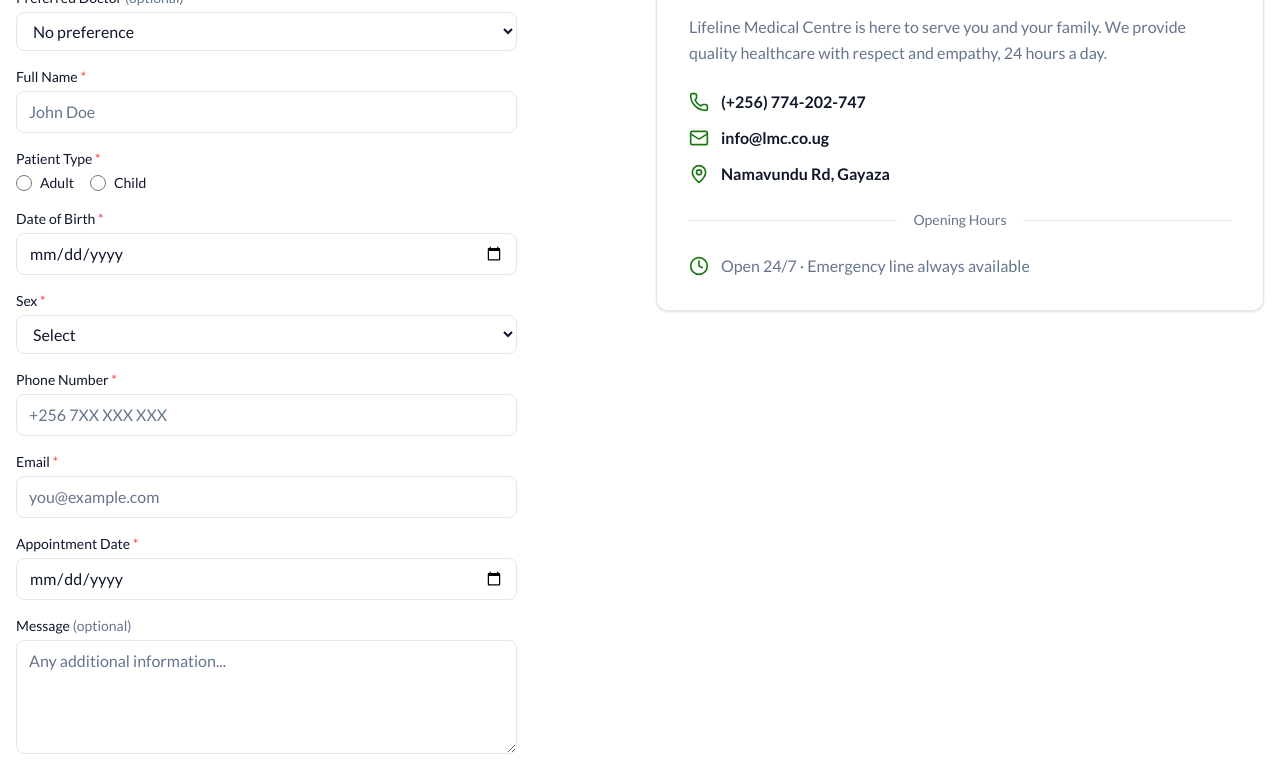
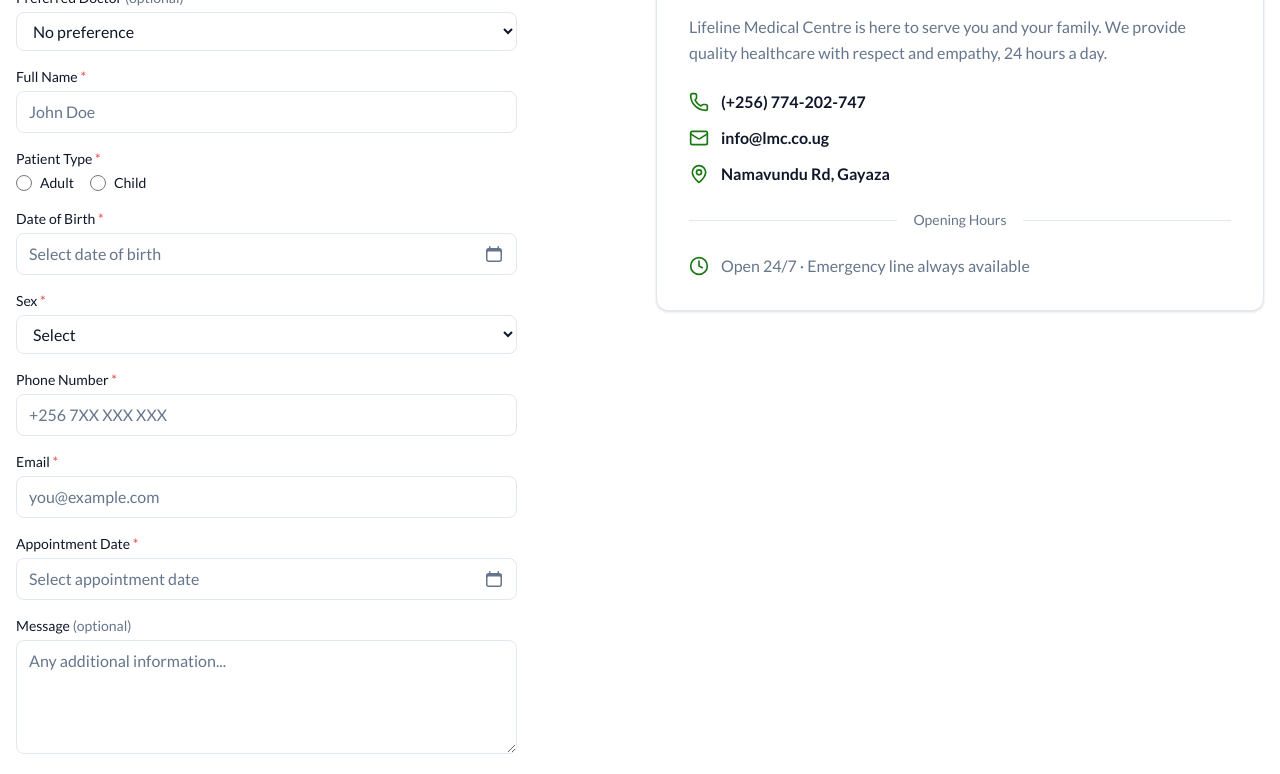
Before and after one commit to kashik09/lmc, a Next.js app: page /appointments in a window 1280 px wide. Shown: the part 611-1385 px from the top of the page. Built offline with nearby package versions, Linux system fonts and the light colour scheme.

Commit message:
refactor(appointments): replace native date inputs with DatePickerField
Swap browser date inputs for custom calendar picker:

- Date of Birth: past-only dateRules

- Appointment Date: future-only dateRules

- Consistent styling with form design

- Error state cleared on selection

```diff
--- a/components/blocks/appointment-form.tsx
+++ b/components/blocks/appointment-form.tsx
@@ -9,6 +9,7 @@ import {
 } from "@/content/appointments";
 import { doctors } from "@/content/doctors";
 import { submitAppointment } from "@/lib/actions/appointment";
+import { DatePickerField } from "@/components/ui/date-picker-field";
 
 interface FormData {
   department: string;
@@ -251,27 +252,20 @@ export function AppointmentForm() {
       </div>
 
       {/* Date of Birth */}
-      <div>
-        <label
-          htmlFor="dateOfBirth"
-          className="mb-1 block text-sm font-medium text-foreground"
-        >
-          Date of Birth <span className="text-destructive">*</span>
-        </label>
-        <input
-          type="date"
-          id="dateOfBirth"
-          name="dateOfBirth"
-          value={formData.dateOfBirth}
-          onChange={handleChange}
-          className={`w-full rounded-md border bg-background px-3 py-2 text-foreground focus:border-primary focus:outline-none focus:ring-1 focus:ring-primary ${
-            errors.dateOfBirth ? "border-destructive" : "border-input"
-          }`}
-        />
-        {errors.dateOfBirth && (
-          <p className="mt-1 text-sm text-destructive">{errors.dateOfBirth}</p>
-        )}
-      </div>
+      <DatePickerField
+        label="Date of Birth"
+        required
+        value={formData.dateOfBirth}
+        onChange={(val) => {
+          setFormData((prev) => ({ ...prev, dateOfBirth: val }));
+          if (errors.dateOfBirth) {
+            setErrors((prev) => ({ ...prev, dateOfBirth: undefined }));
+          }
+        }}
+        error={errors.dateOfBirth}
+        dateRules="past-only"
+        placeholder="Select date of birth"
+      />
 
       {/* Sex */}
       <div>
@@ -351,30 +345,20 @@ export function AppointmentForm() {
       </div>
 
       {/* Appointment Date */}
-      <div>
-        <label
-          htmlFor="appointmentDate"
-          className="mb-1 block text-sm font-medium text-foreground"
-        >
-          Appointment Date <span className="text-destructive">*</span>
-        </label>
-        <input
-          type="date"
-          id="appointmentDate"
-          name="appointmentDate"
-          value={formData.appointmentDate}
-          onChange={handleChange}
-          min={new Date().toISOString().split("T")[0]}
-          className={`w-full rounded-md border bg-background px-3 py-2 text-foreground focus:border-primary focus:outline-none focus:ring-1 focus:ring-primary ${
-            errors.appointmentDate ? "border-destructive" : "border-input"
-          }`}
-        />
-        {errors.appointmentDate && (
-          <p className="mt-1 text-sm text-destructive">
-            {errors.appointmentDate}
-          </p>
-        )}
-      </div>
+      <DatePickerField
+        label="Appointment Date"
+        required
+        value={formData.appointmentDate}
+        onChange={(val) => {
+          setFormData((prev) => ({ ...prev, appointmentDate: val }));
+          if (errors.appointmentDate) {
+            setErrors((prev) => ({ ...prev, appointmentDate: undefined }));
+          }
+        }}
+        error={errors.appointmentDate}
+        dateRules="future-only"
+        placeholder="Select appointment date"
+      />
 
       {/* Message */}
       <div>
```
